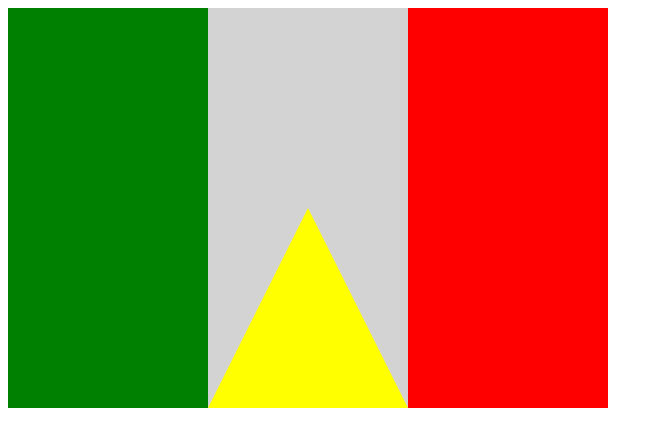
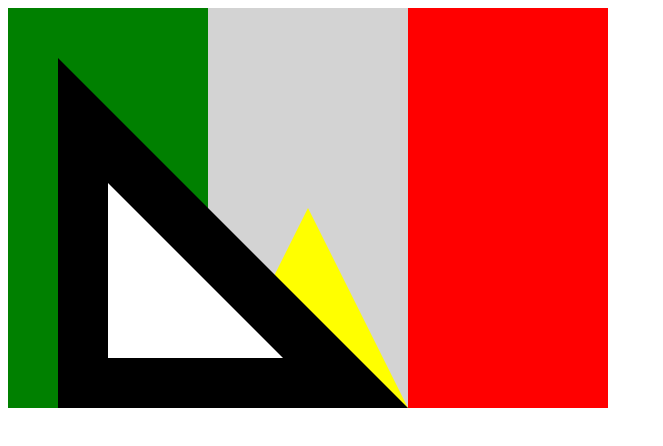
Before and after one commit to renatamontanhana/logica_JS, a plain HTML site: page programa.html in a window 1280 px wide. Shown: the whole page, without its empty margins (0-663 px from the left). Drawn offline with Linux system fonts and the light colour scheme.

Commit message:
Add files via upload

```diff
--- a/programa.html
+++ b/programa.html
@@ -27,5 +27,24 @@
     pincel.lineTo(200, 400);
     pincel.lineTo(400, 400);
     pincel.fill();
+
+    var tela = document.querySelector("canvas");
+    var pincel = tela.getContext("2d");
+
+    function desenhaEsquadro(xa, ya, xc, yc, cor) {
+      pincel.fillStyle = cor;
+      pincel.beginPath();
+      pincel.moveTo(xa, ya);
+      pincel.lineTo(xa, yc);
+      pincel.lineTo(xc, yc);
+      pincel.fill();
+      pincel.fillStyle = "white";
+      pincel.beginPath();
+      pincel.moveTo((6 * xa + xc) / 7, (9 * ya + 5 * yc) / 14);
+      pincel.lineTo((6 * xa + xc) / 7, (ya + 6 * yc) / 7);
+      pincel.lineTo((5 * xa + 9 * xc) / 14, (ya + 6 * yc) / 7);
+      pincel.fill();
+    }
+    desenhaEsquadro(50, 50, 400, 400, "black");
   </script>
 </html>
```
